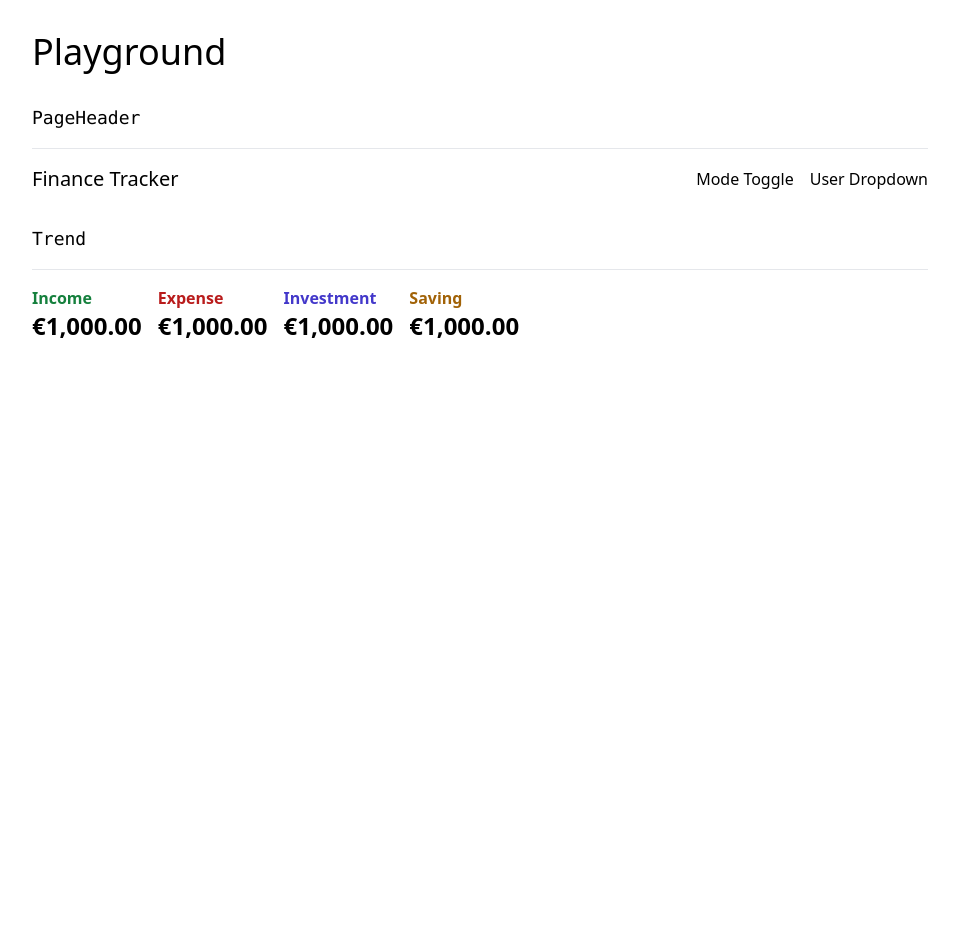
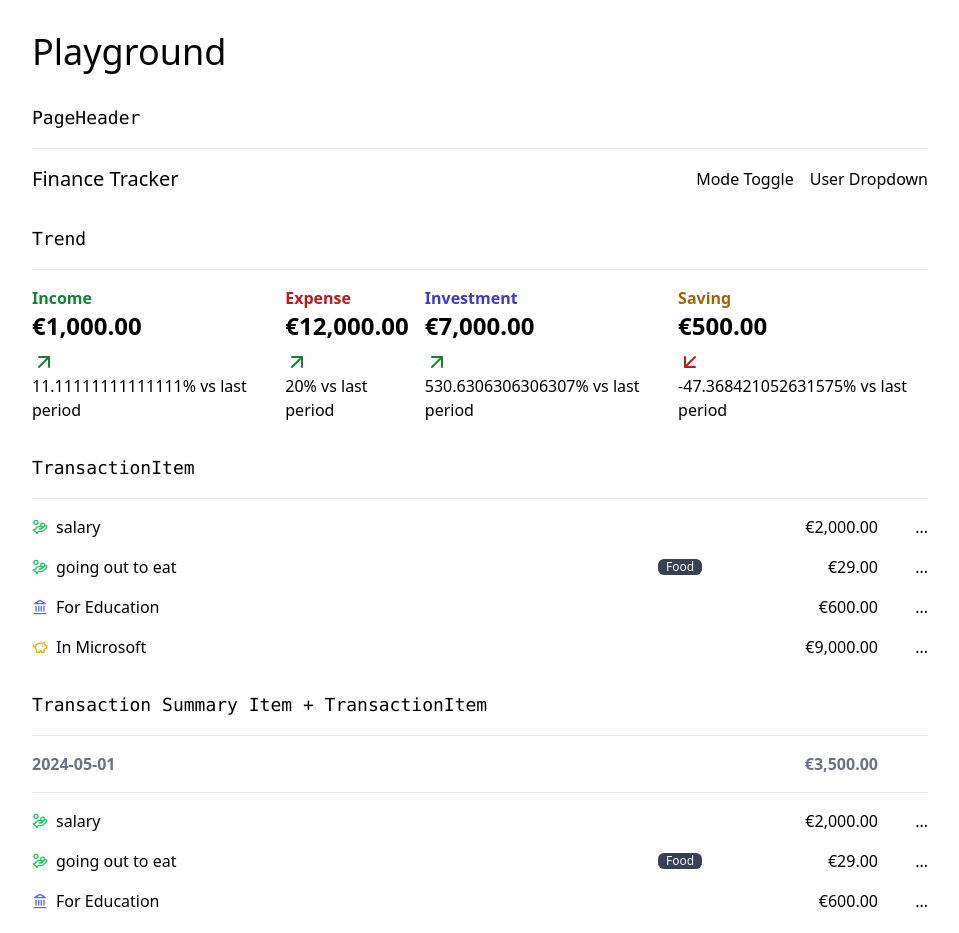
Before and after one commit to hanzla-sib/NextJs_financeApp, a Next.js app: page /playground in a window 1280 px wide. Shown: the top 933 px of the page, without its empty margins (160-1119 px from the left). Before the commit the page ends 800 px from the top, so only its background shows below. Built offline with nearby package versions, Linux system fonts and the light colour scheme.

Commit message:
trasaction,summary-trend and memo hook

```diff
--- a/app/playground/page.js
+++ b/app/playground/page.js
@@ -1,4 +1,6 @@
 import PageHeader from "@/components/page-header";
+import TransactionItem from "@/components/transaction-item";
+import TransactionSummaryItem from "@/components/transaction-summary-item";
 import Trend from "@/components/trend";
 
 const page = () => {
@@ -15,11 +17,69 @@ const page = () => {
       <div>
         <h2 className="mb-4 text-lg font-mono">Trend</h2>
         <hr className="mb-4 border-gray-200 dark:border-gray-800" />
-        <div className="flex space-x-4">
-          <Trend type="Income" amount={1000} />
-          <Trend type="Expense" amount={1000} />
-          <Trend type="Investment" amount={1000} />
-          <Trend type="Saving" amount={1000} />
+        <div className="flex space-x-4 justify-between">
+          <Trend type="Income" amount={1000} prevAmount={900} />
+          <Trend type="Expense" amount={12000} prevAmount={10000} />
+          <Trend type="Investment" amount={7000} prevAmount={1110} />
+          <Trend type="Saving" amount={500} prevAmount={950} />
+        </div>
+      </div>
+      <div>
+        <h2 className="mb-4 text-lg font-mono">TransactionItem</h2>
+        <hr className="mb-4 border-gray-200 dark:border-gray-800" />
+        <div className="space-y-4">
+          <TransactionItem
+            type={"Income"}
+            description={"salary"}
+            amount={2000}
+          />
+          <TransactionItem
+            type={"Income"}
+            category={"Food"}
+            description={"going out to eat"}
+            amount={29}
+          />
+          <TransactionItem
+            type={"Saving"}
+            description={"For Education"}
+            amount={600}
+          />
+          <TransactionItem
+            type={"Investment"}
+            description={"In Microsoft"}
+            amount={9000}
+          />
+        </div>
+      </div>
+      <div>
+        <h2 className="mb-4 text-lg font-mono">
+          Transaction Summary Item + TransactionItem
+        </h2>
+        <hr className="mb-4 border-gray-200 dark:border-gray-800" />
+        <div className="space-y-4">
+          <TransactionSummaryItem date={"2024-05-01"} amount={3500} />
+          <hr className="mb-4 border-gray-200 dark:border-gray-800" />
+          <TransactionItem
+            type={"Income"}
+            description={"salary"}
+            amount={2000}
+          />
+          <TransactionItem
+            type={"Income"}
+            category={"Food"}
+            description={"going out to eat"}
+            amount={29}
+          />
+          <TransactionItem
+            type={"Saving"}
+            description={"For Education"}
+            amount={600}
+          />
+          <TransactionItem
+            type={"Investment"}
+            description={"In Microsoft"}
+            amount={9000}
+          />
         </div>
       </div>
     </main>
--- /dev/null
+++ b/components/transaction-item.js
@@ -0,0 +1,49 @@
+import { useFormatCurrency } from "@/hooks/use-format-currency";
+import { HandCoins, Landmark, PiggyBank, Wallet } from "lucide-react";
+import React from "react";
+import { twMerge } from "tailwind-merge";
+
+const TransactionItem = ({ type, category, description, amount }) => {
+  const formatedamount = useFormatCurrency(amount);
+  const typesmap = {
+    Income: {
+      icon: HandCoins,
+      colors: "text-green-500 dark:text-green-400",
+    },
+    Expense: {
+      icon: Wallet,
+      colors: "text-red-500 dark:text-red-400",
+    },
+    Saving: {
+      icon: Landmark,
+      colors: "text-indigo-500 dark:text-indigo-400",
+    },
+    Investment: {
+      icon: PiggyBank,
+      colors: "text-yellow-500 dark:text-yellow-400",
+    },
+  };
+  const IconComponent = typesmap[type].icon;
+  const colors = typesmap[type].colors;
+  return (
+    <div className="w-full flex items-center">
+      <div className="flex items-center mr-4 grow">
+        <IconComponent
+          className={twMerge(colors, "mr-2 w-4 h-4 hidden sm:block")}
+        />
+        <span>{description}</span>
+      </div>
+      <div className="min-w-[150px] items-center hidden md:flex">
+        {category && (
+          <div className="rounded-md text-xs bg-gray-700 dark:bg-gray-100 text-gray-100 dark:text-black px-2 py-0.2">
+            {category}
+          </div>
+        )}
+      </div>
+      <div className="min-w-[70px] text-right">{formatedamount}</div>
+      <div className="min-w-[50px] flex justify-end">...</div>
+    </div>
+  );
+};
+
+export default TransactionItem;
--- /dev/null
+++ b/components/transaction-summary-item.js
@@ -0,0 +1,17 @@
+import { useFormatCurrency } from "@/hooks/use-format-currency";
+import React from "react";
+
+const TransactionSummaryItem = ({ date, amount }) => {
+  const formatedAMount = useFormatCurrency(amount);
+  return (
+    <div className="flex text-gray-500 dark:text-gray-400 font-semibold">
+      <div className="grow">{date}</div>
+      <div className="min-w-[70px] text-right font-semibold">
+        {formatedAMount}
+      </div>
+      <div className="min-w-[50px]"></div>
+    </div>
+  );
+};
+
+export default TransactionSummaryItem;
--- a/components/trend.js
+++ b/components/trend.js
@@ -1,5 +1,7 @@
+import { useMemo } from "react";
 import { twMerge } from "tailwind-merge";
-
+import { ArrowDownLeft, ArrowUpRight } from "lucide-react";
+import { useFormatCurrency } from "@/hooks/use-format-currency";
 const Trend = ({ type, amount, prevAmount }) => {
   const colorClasses = {
     Income: "text-green-700 dark:text-green-300",
@@ -8,25 +10,32 @@ const Trend = ({ type, amount, prevAmount }) => {
     Saving: "text-yellow-700 dark:text-yellow-300",
   };
   const calcPercentageChange = (amount, prevAmount) => {
-    if (prevAmount === 0) {
+    if (!prevAmount || !amount === 0) {
       return 0;
     }
     return ((amount - prevAmount) / prevAmount) * 100;
   };
 
-  const formatCurrency = (amount) => {
-    console.log("amount ", amount);
-    return new Intl.NumberFormat("en-US", {
-      style: "currency",
-      currency: "EUR",
-    }).format(amount);
-  };
+  const percentagechange = useMemo(
+    () => calcPercentageChange(amount, prevAmount),
+    [amount, prevAmount]
+  );
+  const formattedAmount = useFormatCurrency(amount);
 
   return (
     <div>
-      <div className={twMerge("font-semibold",colorClasses[type])}>{type}</div>
+      <div className={twMerge("font-semibold", colorClasses[type])}>{type}</div>
       <div className="text-2xl font-semibold text-black dark:text-white mb-2">
-        {amount ? formatCurrency(amount) : formatCurrency(0)}
+        {formattedAmount}
+      </div>
+      <div classNameflex space-x-1 items-center text-sm>
+        {percentagechange <= 0 && (
+          <ArrowDownLeft className="text-red-700 dark:text-red-300" />
+        )}
+        {percentagechange > 0 && (
+          <ArrowUpRight className="text-green-700 dark:text-green-300" />
+        )}
+        <div>{percentagechange}% vs last period</div>
       </div>
     </div>
   );
--- /dev/null
+++ b/hooks/use-format-currency.js
@@ -0,0 +1,11 @@
+import { useMemo } from "react";
+
+export const useFormatCurrency = (amount) => {
+  const formatCurrency = (amount) =>
+    new Intl.NumberFormat("en-US", {
+      style: "currency",
+      currency: "EUR",
+    }).format(amount);
+
+  return useMemo(() => formatCurrency(amount), [amount]);
+};
--- a/package.json
+++ b/package.json
@@ -9,6 +9,7 @@
     "lint": "next lint"
   },
   "dependencies": {
+    "lucide-react": "^0.441.0",
     "next": "14.2.10",
     "react": "^18",
     "react-dom": "^18",
```
Also changed, not shown: 1 other file (tests, documents, lock files or other folders).
